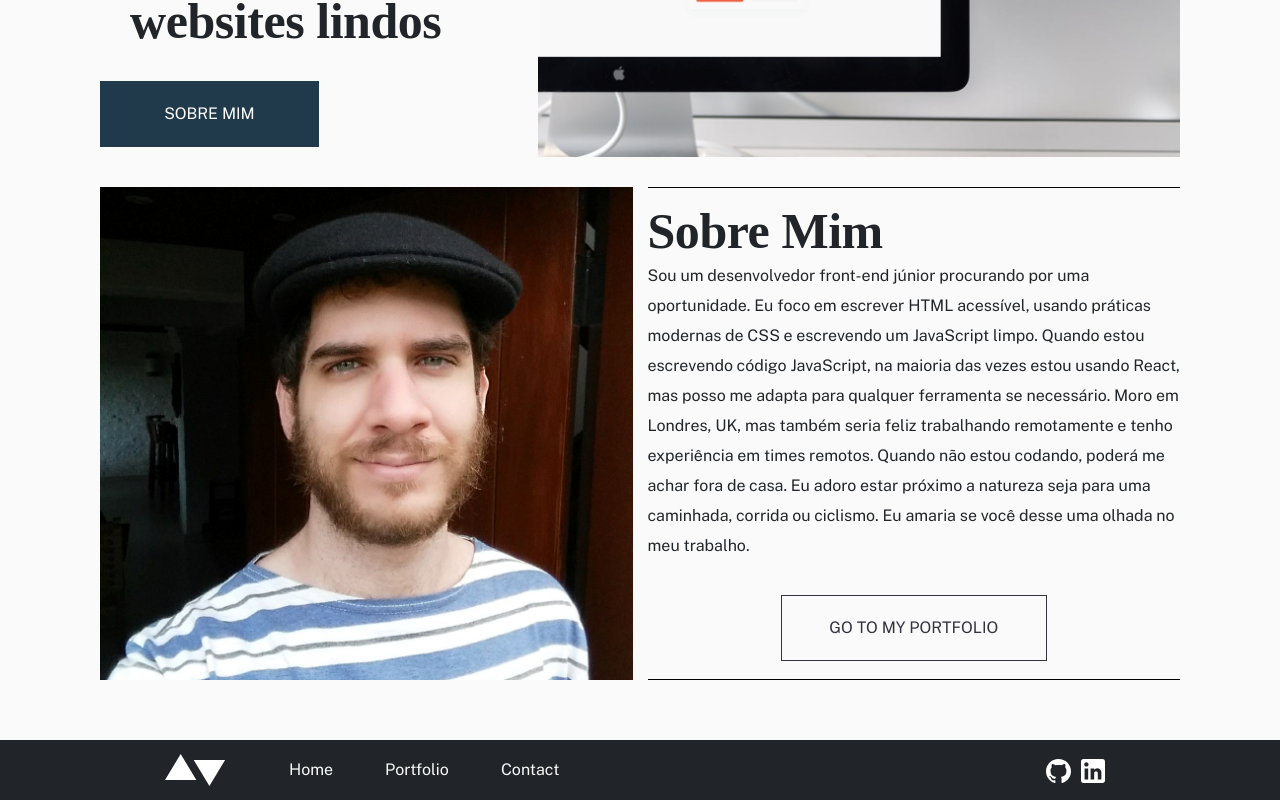
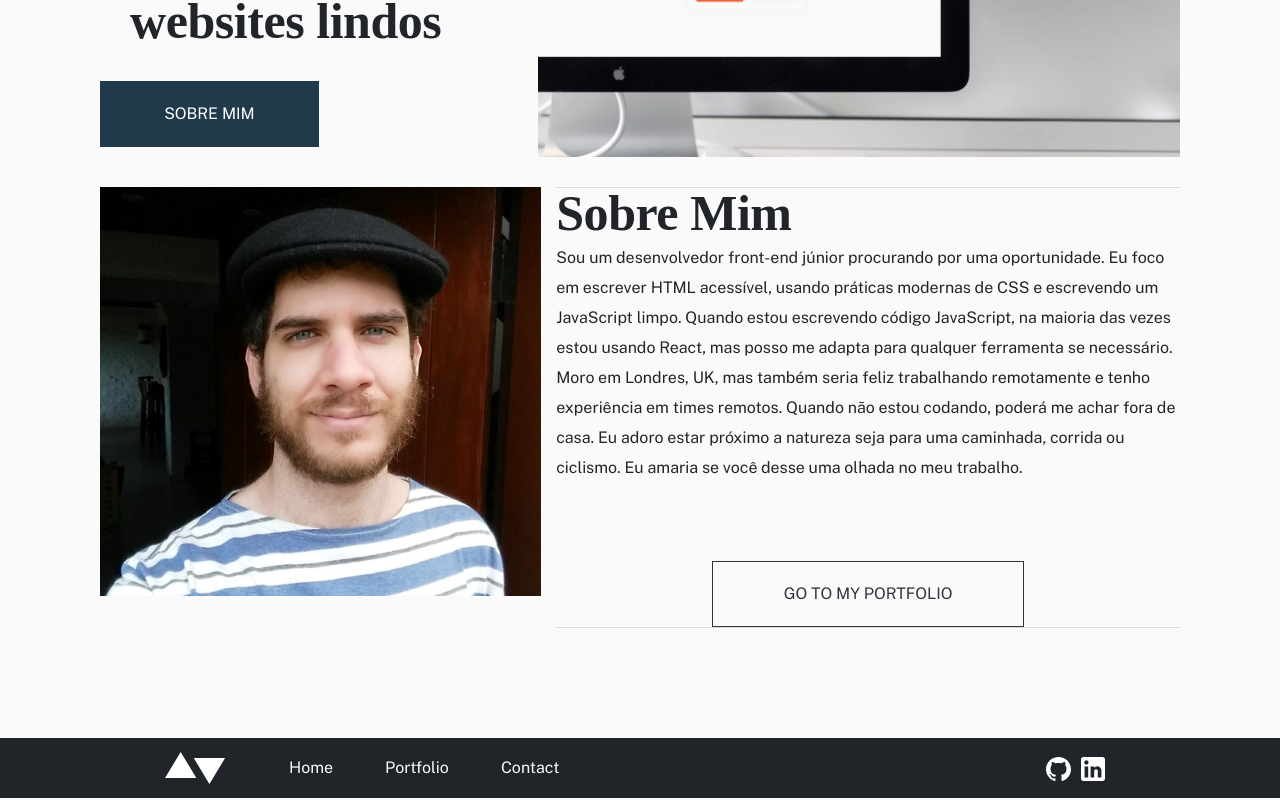
Before and after one commit to fiusks/Frontend-Challenge-M01, a React (Create React App) app: page /home in a window 1280 px wide. Shown: the part 665-1465 px from the top of the page. Built offline with nearby package versions, Linux system fonts and the light colour scheme; a web font is replaced by a local one.

Commit message:
Layout correction of porfolio card to be more generic

```diff
--- a/src/components/portfolio-card/index.jsx
+++ b/src/components/portfolio-card/index.jsx
@@ -3,17 +3,11 @@ import { Row, Col } from "react-bootstrap";
 
 function PorfolioCard({ img, children, flexDirection }) {
   return (
-    <Row
-      className={`card-container mb-5 ${flexDirection ? flexDirection : ""}`}
-    >
-      <Col xl={6} className="card-image">
-        <img
-          src={img}
-          alt="rafael profile picture"
-          className="img-fluid about-me-img"
-        />
+    <Row className={`card-container ${flexDirection ? flexDirection : ""}`}>
+      <Col xl={5} className="card-image">
+        <img src={img} alt="rafael profile" className="img-fluid" />
       </Col>
-      <Col xl={6}>
+      <Col xl={7} className="col-card-content">
         <div className="card-content">{children}</div>
       </Col>
     </Row>
--- a/src/components/portfolio-card/style.scss
+++ b/src/components/portfolio-card/style.scss
@@ -4,18 +4,22 @@
   display: flex;
   flex-direction: row;
   justify-content: space-between;
+  margin-bottom: 8rem;
 }
 
 .card-content {
   display: flex;
   flex-direction: column;
   justify-content: center;
-  border-top: 1px solid black;
-  border-bottom: 1px solid black;
+  border-top: 1px solid rgba(51, 50, 61, 0.15);
+  border-bottom: 1px solid rgba(51, 50, 61, 0.15);
   min-height: 100%;
 
   h2 {
-    margin: 3.2rem 0rem;
+    margin-bottom: 2.8rem;
+  }
+  p {
+    margin-bottom: 5.4rem;
   }
 }
 
```
